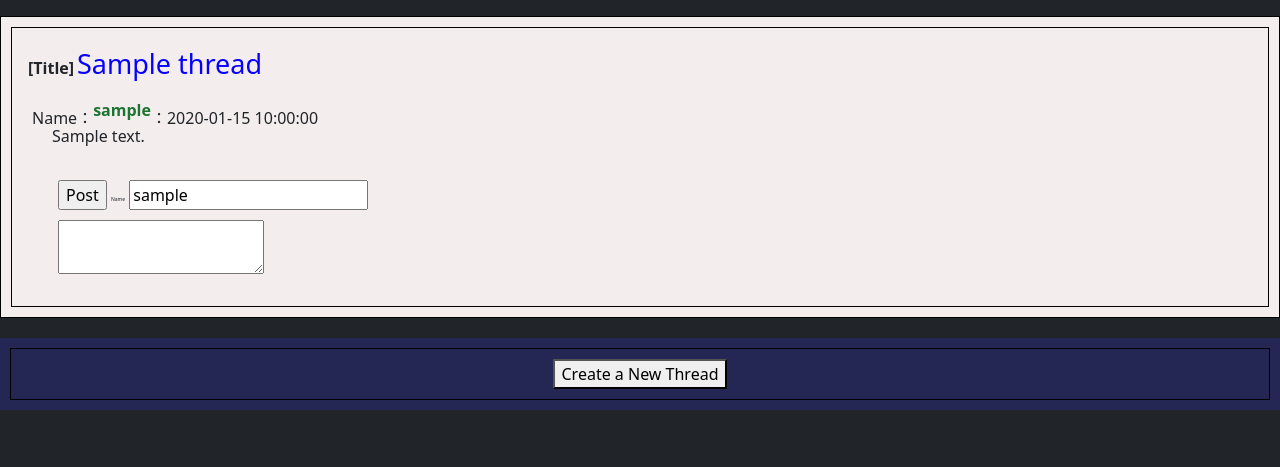
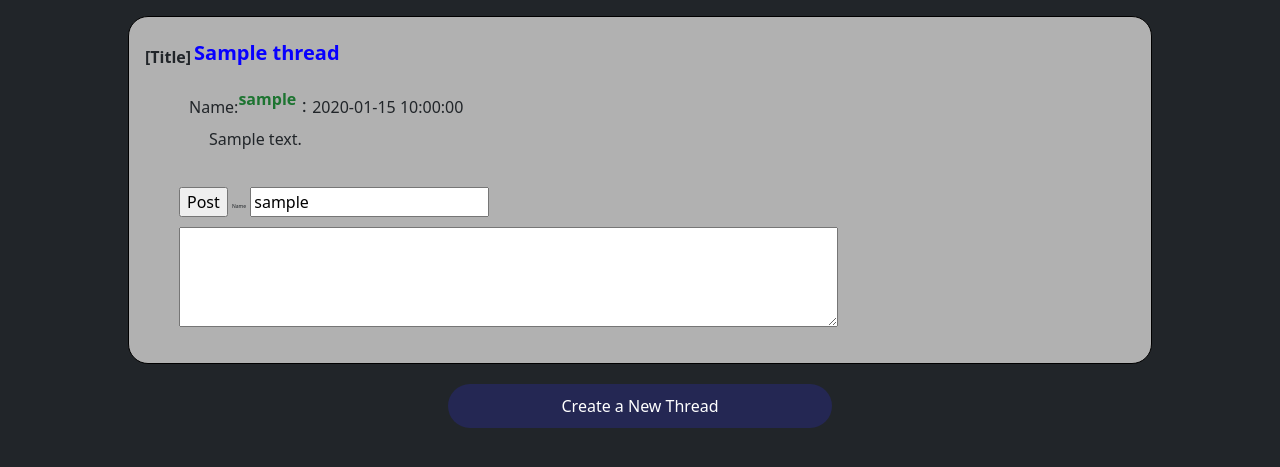
Before and after one commit to tenon-nonet/2CHANcopy, a PHP site: page /app/pages/threadPage.php in a window 1280 px wide. Shown: the part 221-688 px from the top of the page. Run offline with PHP 8.4, Linux system fonts and the light colour scheme; the visitor is signed in with stand-in values (Sample User, id 1); tables that the repository leaves empty or names only in its code hold one stand-in row (values such as "Sample post").

Commit message:
refactor:cssの要素を整理

```diff
--- a/app/parts/commentSection.php
+++ b/app/parts/commentSection.php
@@ -8,7 +8,7 @@ include("../functions/comment_get.php");
             <article>
                 <div class="wrapper">
                     <div class="nameArea">
-                        <span>Name：</span>
+                        <span>Name:</span>
                         <p class="username"><?php echo $comment["username"]; ?></p>
                         </p>
                         <time>：<?php echo $comment["post_date"]; ?><time>
--- a/app/parts/header.php
+++ b/app/parts/header.php
@@ -22,7 +22,7 @@
             </ul>
             <hr>
 
-            <div class="hero">
+            <div class="header">
                 <h1 class="title">
                     <a href="/index.php" style="color: white; text-decoration: none;">
                         SDPs Threads</a></h1>
--- a/app/parts/newThreadButton.php
+++ b/app/parts/newThreadButton.php
@@ -1,5 +1,3 @@
 <div class="newThreadWrapper">
-    <div class="newChildThreadWrapper">
-        <button><a href="/app/pages/createThread.php">Create a New Thread</a></button>
-    </div>
+        <a href="/app/pages/createThread.php">Create a New Thread</a>
 </div>
--- a/app/parts/thread.php
+++ b/app/parts/thread.php
@@ -6,14 +6,12 @@ include("../functions/thread_get.php");
 
 <?php foreach ($thread_array as $thread) : ?>
     <div class="threadWrapper">
-        <div class="childWrapper">
-            <div class="threadTitle">
-                <span>[Title]</span>
-                <h1><?php echo $thread["title"]; ?></h1>
-            </div>
-            <?php include("commentSection.php"); ?>
-            <?php include("commentForm.php"); ?>
+        <div class="threadTitle">
+            <span>[Title]</span>
+            <h1><?php echo $thread["title"]; ?></h1>
         </div>
+        <?php include("commentSection.php"); ?>
+        <?php include("commentForm.php"); ?>
     </div>
 
 <?php endforeach; ?>
--- a/assets/style.css
+++ b/assets/style.css
@@ -14,22 +14,12 @@ body {
     background-size: contain;
 }
 
-.title{
+/* header.php */
+.title {
     text-align: center;
     color: #f3eded;
     font-size: 34px;
 
-}
-
-.hero title h1{
-    text-align: center;
-    color: #f3eded;
-    font-size: 34px;
-
-}
-
-.hero title h1:hover {
-    color: #ccc;
 }
 
 .subTitle {
@@ -38,18 +28,15 @@ body {
     font-size: 15px;
 }
 
+/* thread.php */
 .threadWrapper {
-    background-color: #f3eded;
+    background-color: #b1b1b1;
     padding: 10px;
-    max-width: 1300px;
+    max-width: 80%;
     margin: 0 auto;
     border: 1px solid black;
     margin-bottom: 20px;
-}
-
-.childWrapper {
-    border: 1px solid black;
-    padding: 10px;
+    border-radius: 20px;
 }
 
 .threadTitle {
@@ -63,22 +50,24 @@ body {
 .threadTitle h1 {
     color: rgb(8, 0, 255);
     margin-left: 3px;
-    font-size: 27px;
+    font-size: 20px;
+    font-weight: bold;
 }
 
+/* commentSection.php */
 section {
-    padding: 0 10px;
+    padding: 0 50px;
 }
 
 section .nameArea {
     display: flex;
     align-items: center;
-    margin-bottom: -14px;
+    margin-bottom: 0px;
 }
 
 section .username {
     color: rgb(29, 116, 49);
-    font-weight: 700;
+    font-weight: bold;
 }
 
 section .comment {
@@ -86,47 +75,50 @@ section .comment {
     margin-left: 20px;
 }
 
+/* commentForm.php */
 .formWrapper {
-    padding: 16px;
+    padding: 20px;
     margin-left: 20px;
 }
 
 .commentTextArea {
     margin-top: 10px;
+    width: 70%;
     max-width: 100%;
-    max-height: 100px;
+    height: 100px;
 }
 
+/* validation.php */
 .errorMessage {
     color: red;
     margin-left: 70px;
 }
 
+/* newThreadButton.php */
 .newThreadWrapper {
     background-color: #242753;
     padding: 10px;
-    max-width: 1300px;
+    max-width: 30%;
     margin: 0 auto;
     margin-bottom: 20px;
+    text-align: center;
+    padding: 10px;
+    border-radius: 30px;
 }
 
-.newChildThreadWrapper {
-    text-align: center;
-    padding: 10px;
-    border: 1px solid black;
+.newThreadWrapper a {
+    color: rgb(255, 255, 255);
+    text-decoration: none;
+    border-radius: 30px;
 }
 
-.newChildThreadWrapper button a {
-    width: 150px;
-    color: black;
-    text-decoration: none;
-}
-
+/* createThread page */
 .createThreadImg {
     margin-top: 50px;
     width: 200px;
 }
 
+/* searchThread page */
 .searchImg {
     margin-top: 50px;
     width: 200px;
```
